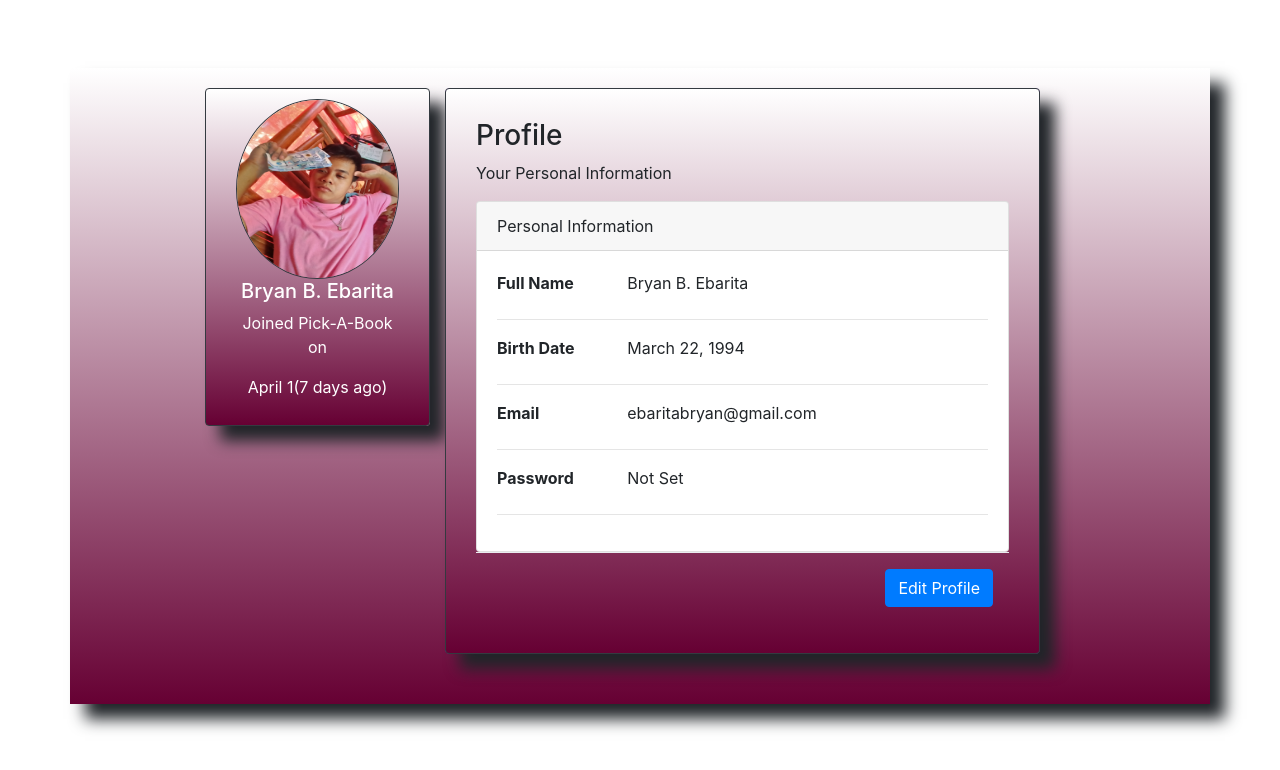
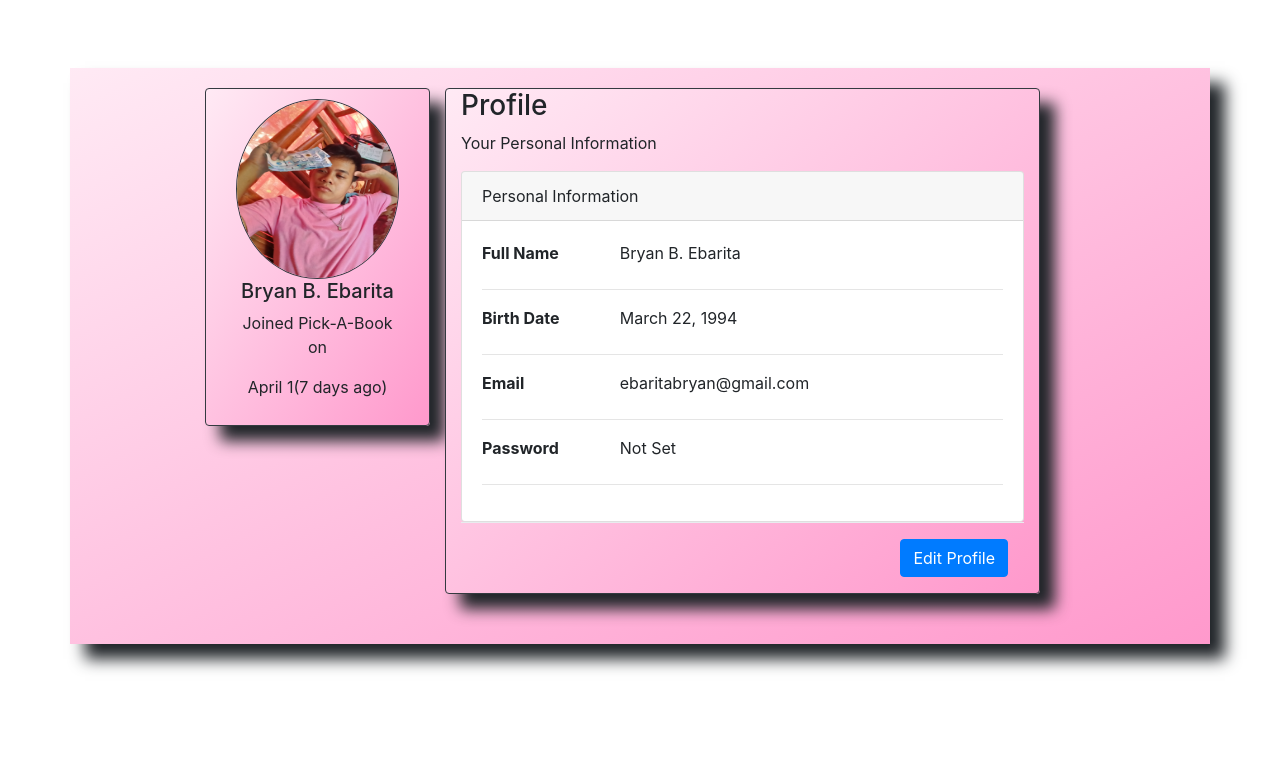
Before and after one commit to Ann143/Pick-A-Book, a PHP site: page /html/newAccount.html in a window 1280 px wide. Shown: the top 770 px of the page. Run offline with PHP 8.4, Linux system fonts and the light colour scheme; some libraries are stand-ins or nearby versions.

Commit message:
new account

```diff
--- a/src/css/account.css
+++ b/src/css/account.css
@@ -14,6 +14,10 @@
     background-color: blueviolet;
 
 }
+
+/* #basicInfo,#frame {
+    background-color: #cc00ff;
+} */
 #image {
     height: 180px;
     width: 80%;
@@ -27,6 +31,11 @@
     background: linear-gradient(to bottom, #ffffff 0%, #660033 100%);
 }
 
+.viewInfo {
+    box-shadow: 15px 15px 15px;
+    background: linear-gradient(to bottom right, #ffffff -26%, #ff99cc 100%);
+}
+
 h6 {
     color: white;
 }
@@ -37,7 +46,6 @@ h6 {
 #email {
     max-width: 450px;
 }
-
 
 
 body{
--- a/src/html/newAccount.html
+++ b/src/html/newAccount.html
@@ -18,114 +18,22 @@
 </head>
 
 <body>
-    <!-- <div class="container">
-        <div class="row">
-            <div class="col-12">
-                <div class="card">
-
-                    <div class="card-body">
-                        <div class="card-title mb-4">
-                            <div class="d-flex justify-content-start">
-                                <div class="image-container">
-                                    <img src="../img/acc.jpg" id="imgProfile" style="width: 150px; height: 150px"
-                                        class="img-thumbnail" />
-
-                                </div>
-                                <div class="userData ml-3">
-                                    <h2 class="d-block" style="font-size: 1.5rem; font-weight: bold">djBra</h2>
-                                    <p class="text-white">Joined Pick-A-Book on</p>
-                                    <p class="text-white">April 1(7 days ago)</p>
-                                </div>
-                                <div class="ml-auto">
-                                    <input type="button" class="btn btn-primary d-none" id="btnDiscard"
-                                        value="Discard Changes" />
-                                </div>
-                            </div>
-                        </div>
-
-                        <div class="row">
-                            <div class="col-12">
-                                <ul class="nav nav-tabs mb-4" id="myTab" role="tablist">
-                                    <li class="nav-item">
-                                        <a class="nav-link active" id="basicInfo-tab" data-toggle="tab"
-                                            href="#basicInfo" role="tab" aria-controls="basicInfo"
-                                            aria-selected="true">Basic Info</a>
-                                    </li>
-
-                                </ul>
-                                <div class="tab-content ml-1" id="myTabContent">
-                                    <div class="tab-pane fade show active" id="basicInfo" role="tabpanel"
-                                        aria-labelledby="basicInfo-tab">
-
-
-                                        <div class="row">
-                                            <div class="col-sm-3 col-md-2 col-5">
-                                                <label style="font-weight:bold;">Full Name</label>
-                                            </div>
-                                            <div class="col-md-8 col-6">
-                                                Bryan B. Ebarita
-                                            </div>
-                                        </div>
-                                        <hr />
-
-                                        <div class="row">
-                                            <div class="col-sm-3 col-md-2 col-5">
-                                                <label style="font-weight:bold;">Birth Date</label>
-                                            </div>
-                                            <div class="col-md-8 col-6">
-                                                March 22, 1994
-                                            </div>
-                                        </div>
-                                        <hr />
-
-
-                                        <div class="row">
-                                            <div class="col-sm-3 col-md-2 col-5">
-                                                <label style="font-weight:bold;">Email</label>
-                                            </div>
-                                            <div class="col-md-8 col-6">
-                                                ebaritabryan@gmail.com
-                                            </div>
-                                        </div>
-                                        <hr />
-                                        <div class="row">
-                                            <div class="col-sm-3 col-md-2 col-5">
-                                                <label style="font-weight:bold;">Password</label>
-                                            </div>
-                                            <div class="col-md-8 col-6">
-                                                Not Set
-                                            </div>
-                                        </div>
-                                        <hr />
-                                        <div class="modal-footer">
-                                            <button type="button" class="btn btn-primary" data-toggle="modal"
-                                                data-target="#exampleModal" data-whatever="@fat">Edit Profile</button>
-                                        </div>
-                                    </div>
-                                </div>
-                            </div>
-                        </div>
-                    </div>
-                </div>
-            </div>
-        </div>
-    </div> -->
-    <div class="container main-secction">
+    <div id="viewInfo" class="container viewInfo">
         <div class="row" id="upload">
             <div class="col-md-3">
-                <div id="frame" class="text-center border border-dark rounded main-secction">
+                <div id="frame" class="text-center border border-dark rounded viewInfo">
                     <img id="image" class="img-fluid border border-dark rounded-circle" src="../img/acc.jpg"
                         class="avatar img-circle" alt="avatar">
                     <div class="container">
-                        <h5 class="text-white">Bryan B. Ebarita</h5>
-                        <p class="text-white">Joined Pick-A-Book on</p>
-                        <p class="text-white">April 1(7 days ago)</p>
+                        <h5>Bryan B. Ebarita</h5>
+                        <p>Joined Pick-A-Book on</p>
+                        <p>April 1(7 days ago)</p>
                     </div>
 
                 </div>
             </div>
 
-            <div id="info" class="col-md-7 personal-info border border-dark rounded float-center main-secction">
+            <div id="basicInfo" class="col-md-7 personal-info border border-dark rounded float-center viewInfo">
                 <h3>Profile</h3>
                 <p>Your Personal Information</p>
 
```
